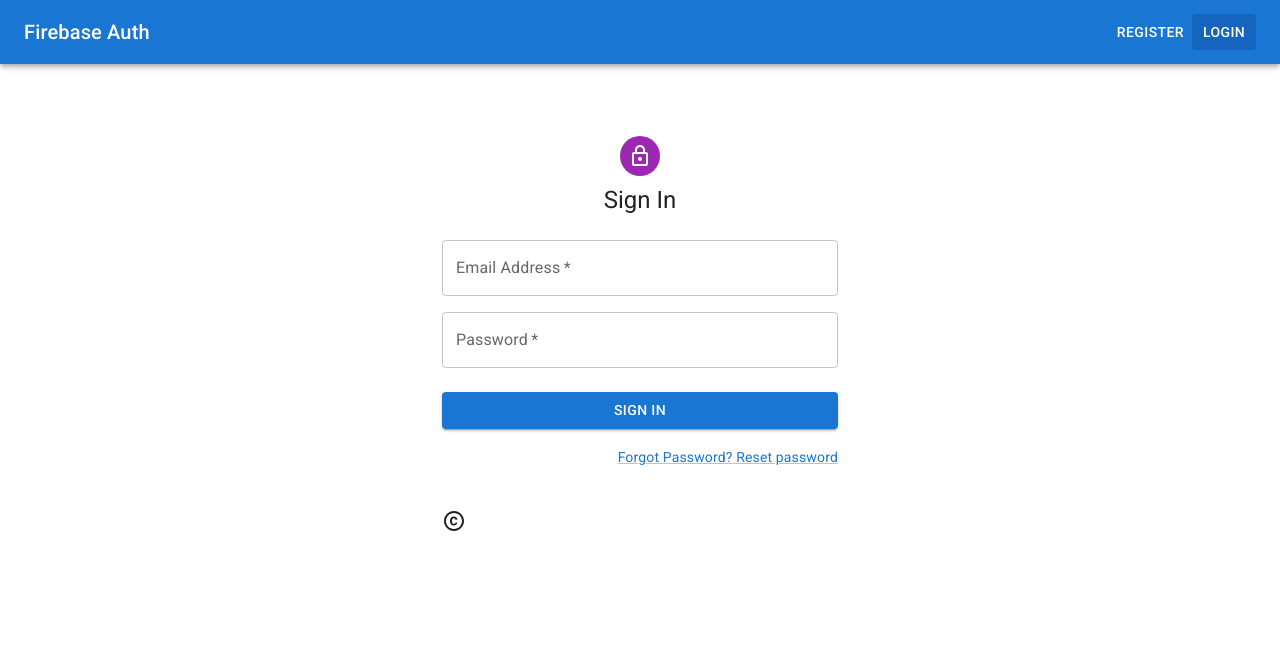
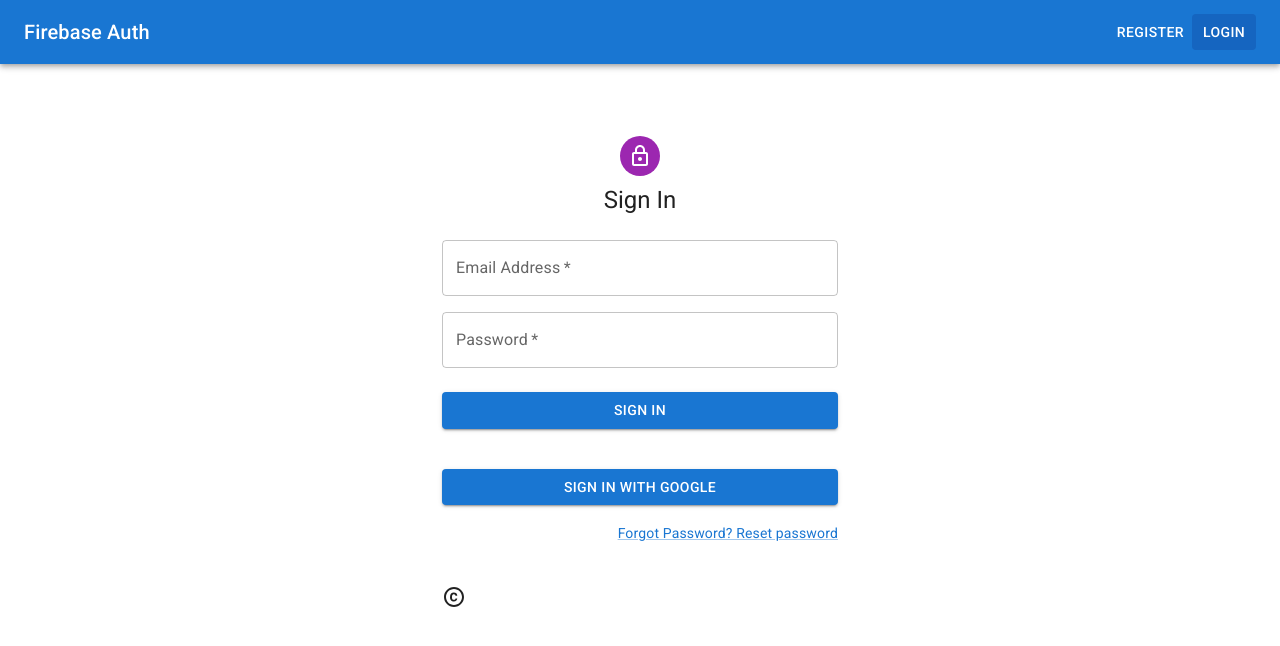
Before and after one commit to siaaam/authentication-atuhorization-firebase, a React (Vite) app: page /login in a window 1280 px wide. Shown: the top 646 px of the page. Built offline with nearby package versions, Linux system fonts and the light colour scheme; no server answers.

Commit message:
google authentication

```diff
--- a/src/components/Login.jsx
+++ b/src/components/Login.jsx
@@ -12,7 +12,11 @@ import Container from '@mui/material/Container';
 import { Copyright } from '@mui/icons-material';
 import { Link as Navigate, useNavigate, useLocation } from 'react-router-dom';
 
-import { signInWithEmailAndPassword } from 'firebase/auth';
+import {
+  signInWithEmailAndPassword,
+  GoogleAuthProvider,
+  signInWithPopup,
+} from 'firebase/auth';
 
 import { auth } from '../utils/firebase.config';
 
@@ -31,6 +35,17 @@ const Login = () => {
       ...userInfo,
       [e.target.name]: e.target.value,
     });
+  };
+
+  const googleSignIn = async () => {
+    const provider = new GoogleAuthProvider();
+
+    try {
+      await signInWithPopup(auth, provider);
+      navigate(location?.state?.from || '/profile');
+    } catch (err) {
+      console.log(err.message);
+    }
   };
 
   const handleSubmit = async (e) => {
@@ -95,6 +110,16 @@ const Login = () => {
           >
             Sign In
           </Button>
+
+          <Button
+            type="submit"
+            fullWidth
+            variant="contained"
+            sx={{ mt: 3, mb: 2 }}
+            onClick={googleSignIn}
+          >
+            Sign In with Google
+          </Button>
           <Grid container justifyContent="flex-end">
             <Grid item>
               <Link
```
